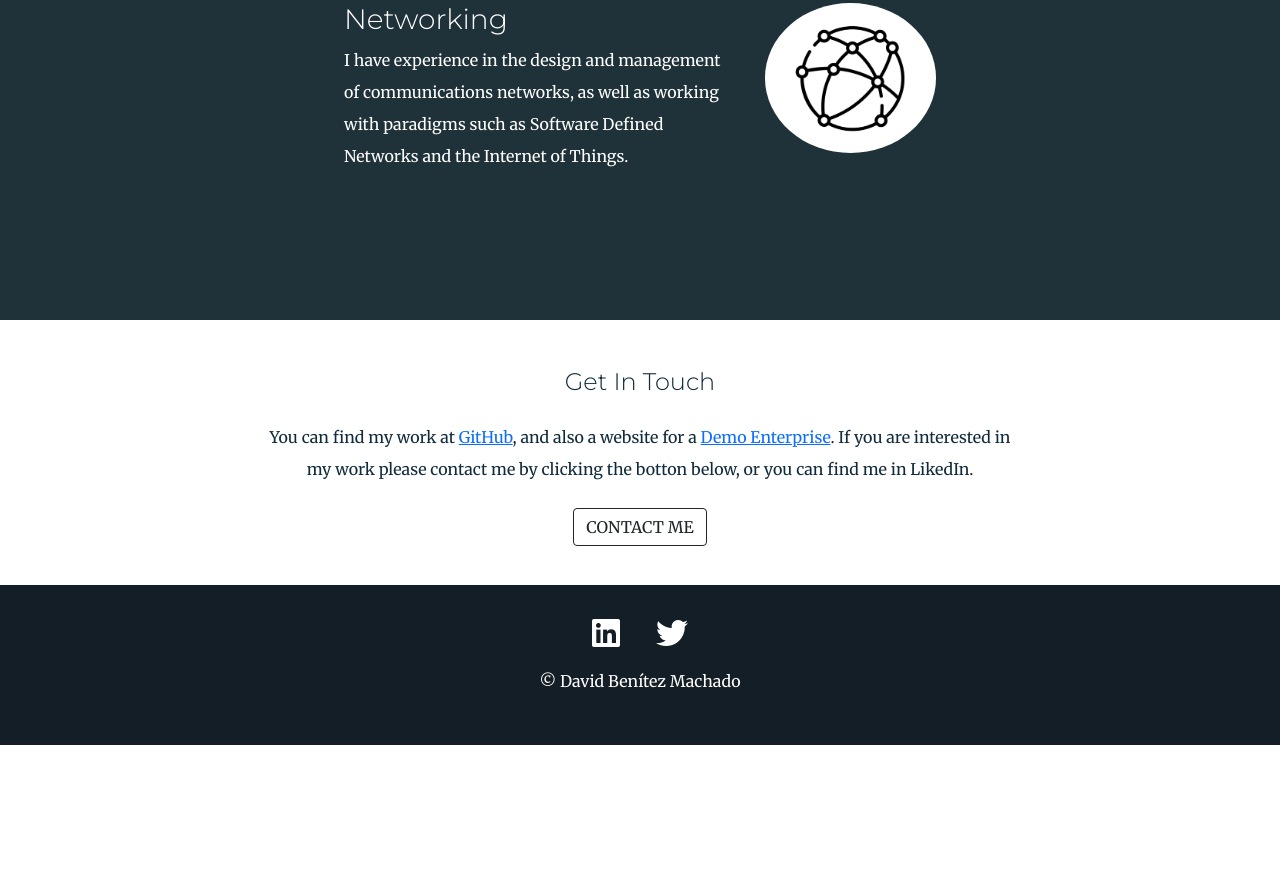
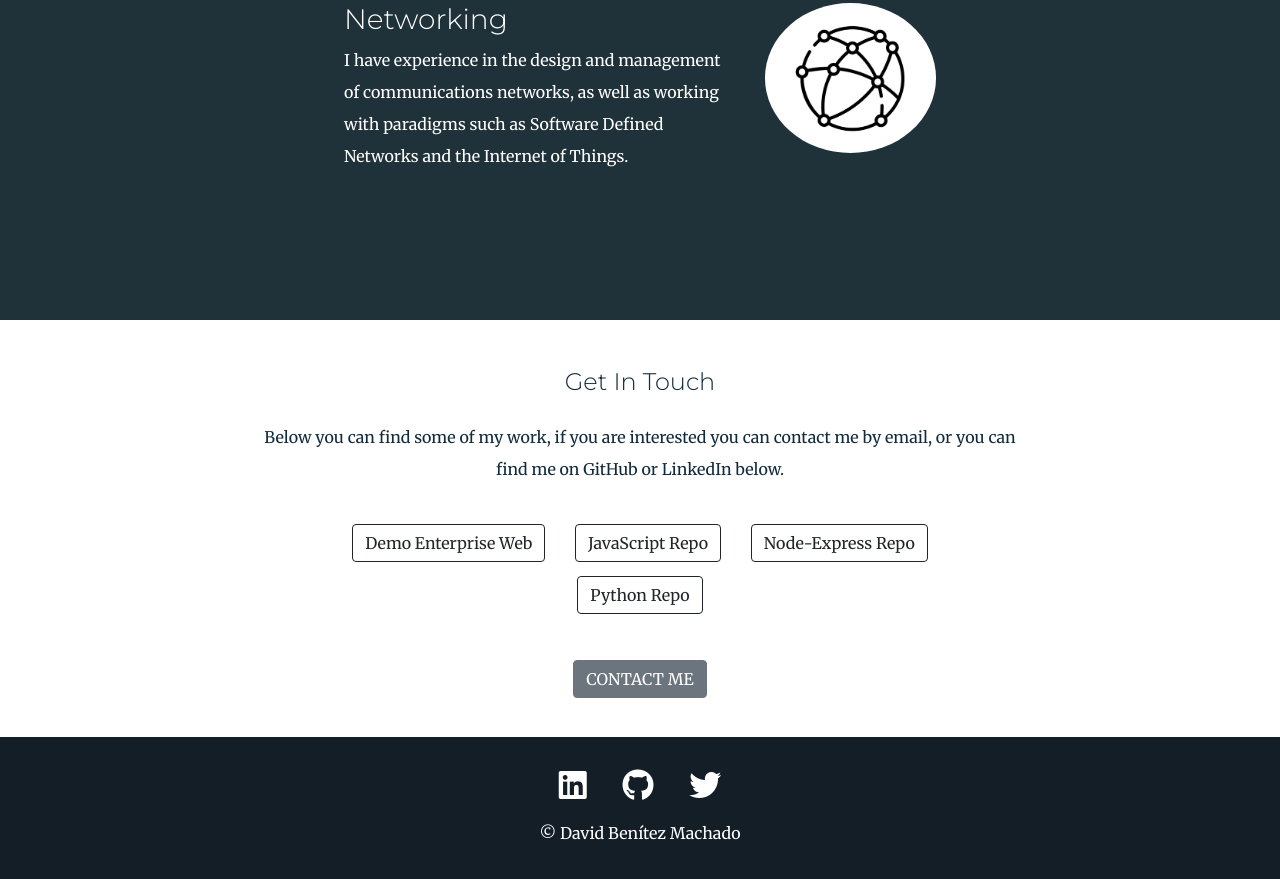
Before and after one commit to davidbenm/personal-site, a plain HTML site: page index.html in a window 1280 px wide. Shown: the part 1269-2148 px from the top of the page. Before the commit the page ends 2014 px from the top, so only its background shows below. Drawn offline with nearby package versions, Linux system fonts and the light colour scheme.

Commit message:
Add some of my work to Contact Me section, and GitHub to the Footer section

```diff
--- a/css/styles.css
+++ b/css/styles.css
@@ -111,6 +111,10 @@ p {
     margin: 30px auto 60px;
 }
 
+.my-work {
+    margin: 2rem;
+}
+
 /* 06 - Footer */
 
 #footer {
--- a/index.html
+++ b/index.html
@@ -61,16 +61,22 @@
 
         <div class="contact-me">
             <h2>Get In Touch</h2>
-            <p>You can find my work at  <a href="https://github.com/davidbenm">GitHub</a>, and also a
-                website for a <a href="https://davidbenm.github.io/demo-enterprise/">Demo Enterprise</a>. If you are
-                interested in my work please contact me by clicking the botton below, or you can find me in LikedIn.
+            <p>Below you can find some of my work, if you are interested you can contact me by email, or you can find
+                me on GitHub or LinkedIn below.
             </p>
-            <a class="btn" href="mailto:dbenitezm92@email.com"><button type="button" class="btn btn-outline-dark">CONTACT ME</button></a>
+            <div class="my-work">
+                <a class="btn" href="https://davidbenm.github.io/demo-enterprise/"><button type="button" class="btn btn-outline-dark">Demo Enterprise Web</button></a>
+                <a class="btn" href="https://github.com/davidbenm/javascript-basics"><button type="button" class="btn btn-outline-dark">JavaScript Repo</button></a>
+                <a class="btn" href="https://github.com/davidbenm/node-express"><button type="button" class="btn btn-outline-dark">Node-Express Repo</button></a>
+                <a class="btn" href="https://github.com/davidbenm/python"><button type="button" class="btn btn-outline-dark">Python Repo</button></a>
+            </div>
+            <a class="btn" href="mailto:dbenitezm92@email.com"><button type="button" class="btn btn-secondary">CONTACT ME</button></a>
         </div>
 
         <footer class="bottom-container" id="footer">
             <div class="footerimg">
                 <a href="https://www.linkedin.com/in/david-ben%C3%ADtez-machado/"><i class="fa-brands fa-linkedin social-icon fa-2x"></i></a>
+                <a href="https://github.com/davidbenm"><i class="fa-brands fa-github social-icon fa-2x"></i></a>
                 <a href="https://twitter.com/davbenitezmach"><i class="fa-brands fa-twitter social-icon fa-2x"></i></a>
                 <p >© David Benítez Machado</p>
             </div>
```
